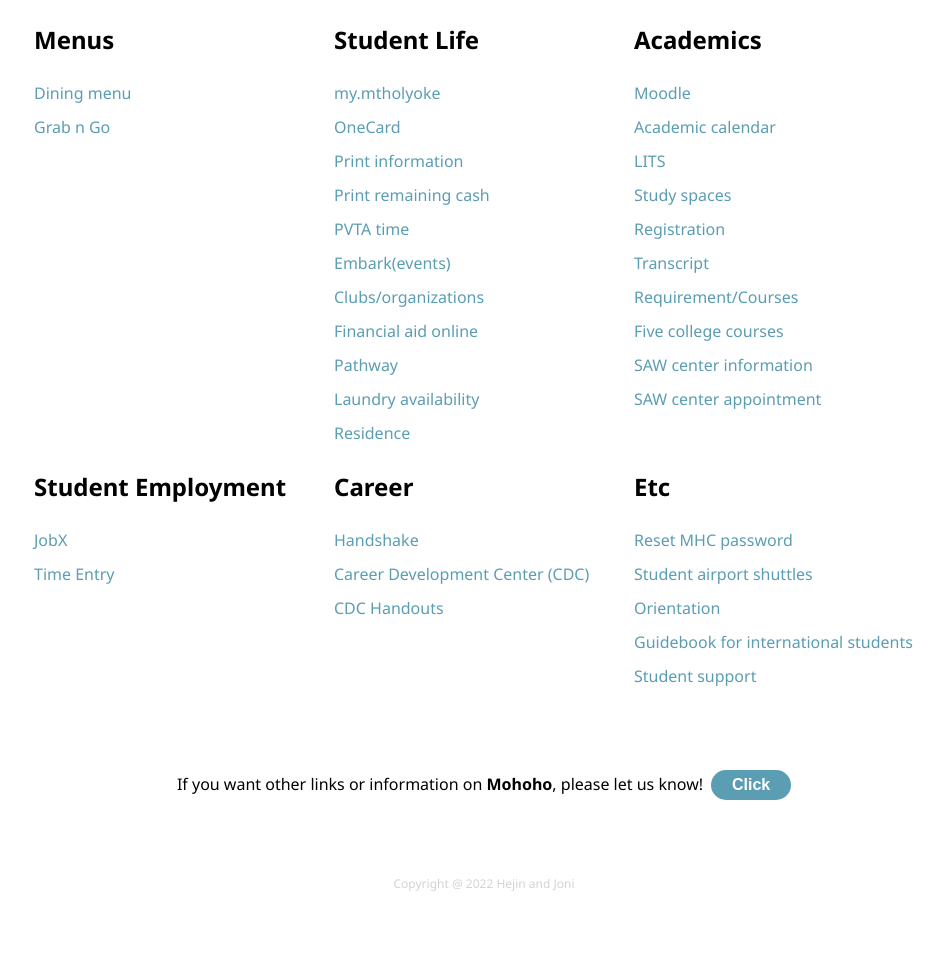
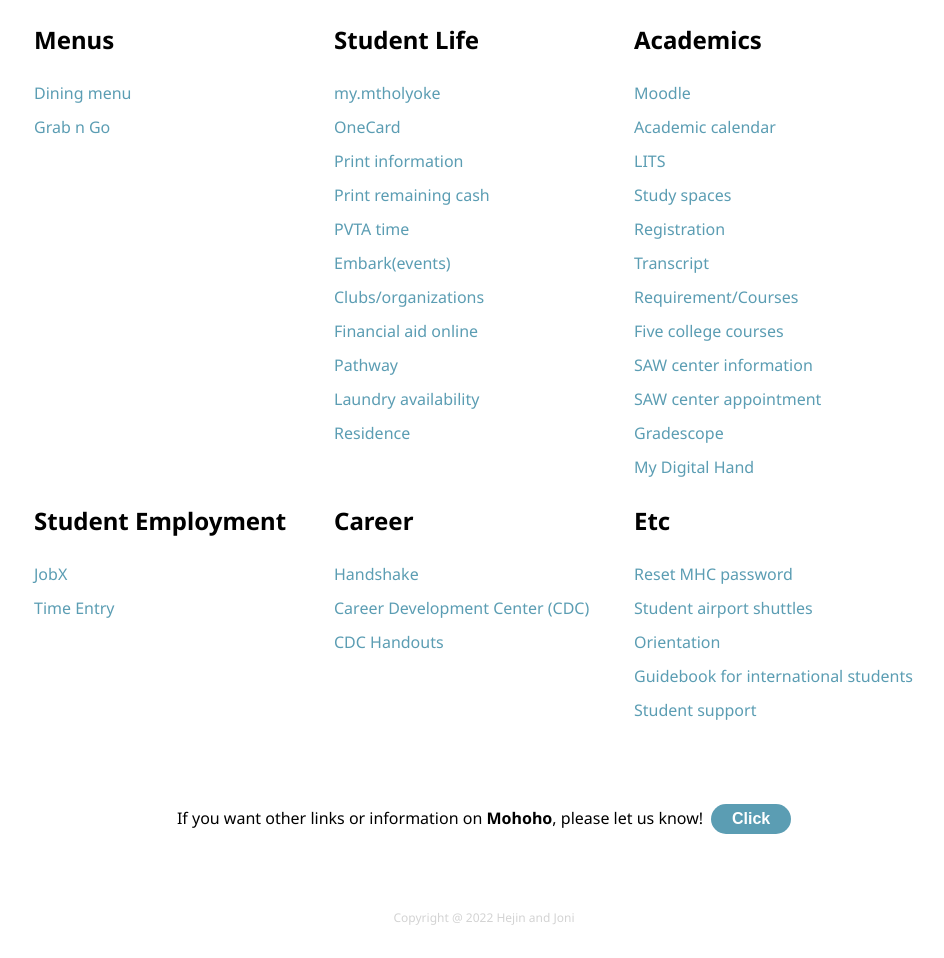
Before and after one commit to hi-hemini/mohoho, a website: page public/index.html in a window 1280 px wide. Shown: the part 520-1478 px from the top of the page, without its empty margins (156-1100 px from the left). Before the commit the page ends 1444 px from the top, so only its background shows below. Drawn offline with Linux system fonts and the light colour scheme.

Commit message:
create gradescope and my digital hand links

```diff
--- a/public/index.html
+++ b/public/index.html
@@ -213,6 +213,8 @@
             <a href="https://www.fivecolleges.edu/courses" target='_blank'>Five college courses</a>
             <a href="https://www.mtholyoke.edu/saw/peer/saw-center" target='_blank'>SAW center information</a>
             <a href="https://mtholyoke.mywconline.com/" target='_blank'>SAW center appointment</a>
+            <a href="https://www.gradescope.com/" target='_blank'>Gradescope</a>
+            <a href="https://mydigitalhand.org/" target='_blank'>My Digital Hand</a>
         </div>
     </div>
 
```
